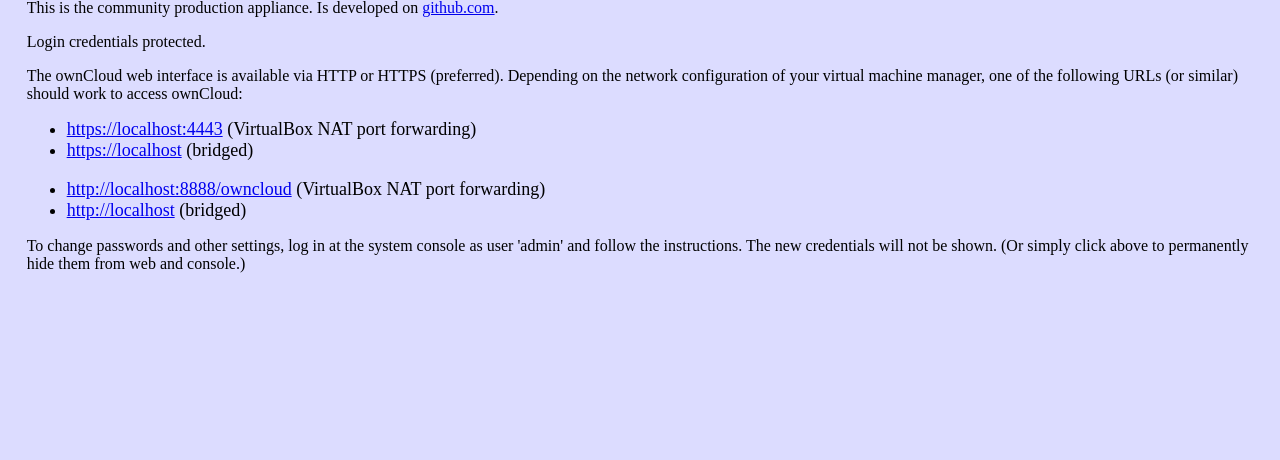
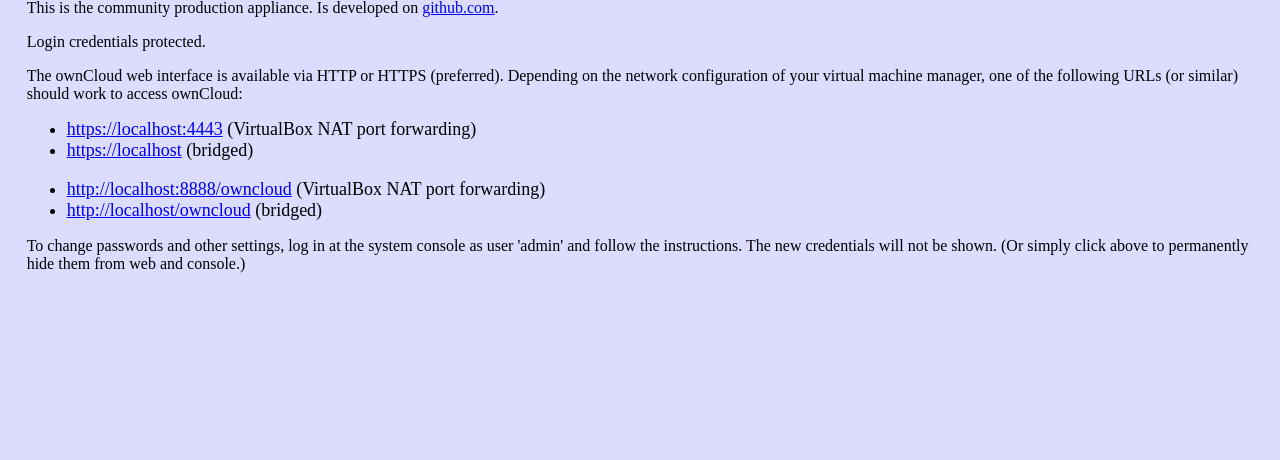
Before and after one commit to owncloud-archive/vm, a PHP site: page / in a window 1280 px wide. Shown: the part 101-561 px from the top of the page. Run offline with PHP 8.4, Linux system fonts and the light colour scheme.

Commit message:
http variant without port numnber fixed in index.php

```diff
--- a/vagrant/oc8ce/index.php
+++ b/vagrant/oc8ce/index.php
@@ -39,7 +39,7 @@
  <li><a href="https://<?=$_SERVER['SERVER_NAME'];?>/"             >https://<?=$_SERVER['SERVER_NAME'];?></a> (bridged)
  <p>
  <li><a href="http://<?=$_SERVER['SERVER_NAME'];?>:8888/owncloud/">http://<?=$_SERVER['SERVER_NAME'];?>:8888/owncloud</a> (VirtualBox NAT port forwarding)
- <li><a href="http://<?=$_SERVER['SERVER_NAME'];?>/"              >http://<?=$_SERVER['SERVER_NAME'];?></a> (bridged)
+ <li><a href="http://<?=$_SERVER['SERVER_NAME'];?>/owncloud/"     >http://<?=$_SERVER['SERVER_NAME'];?>/owncloud</a> (bridged)
 </ul>
 </font>
 <p>
```
